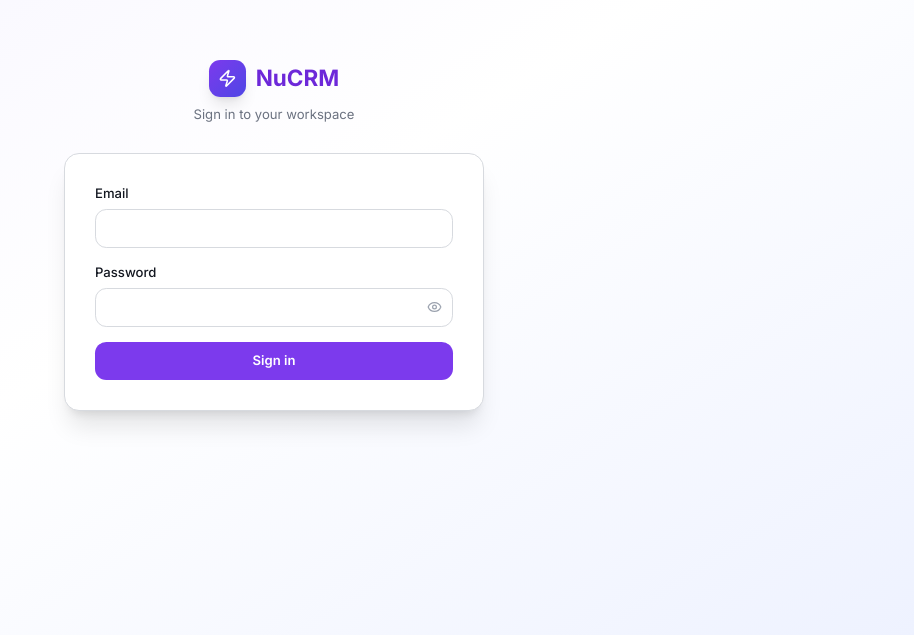
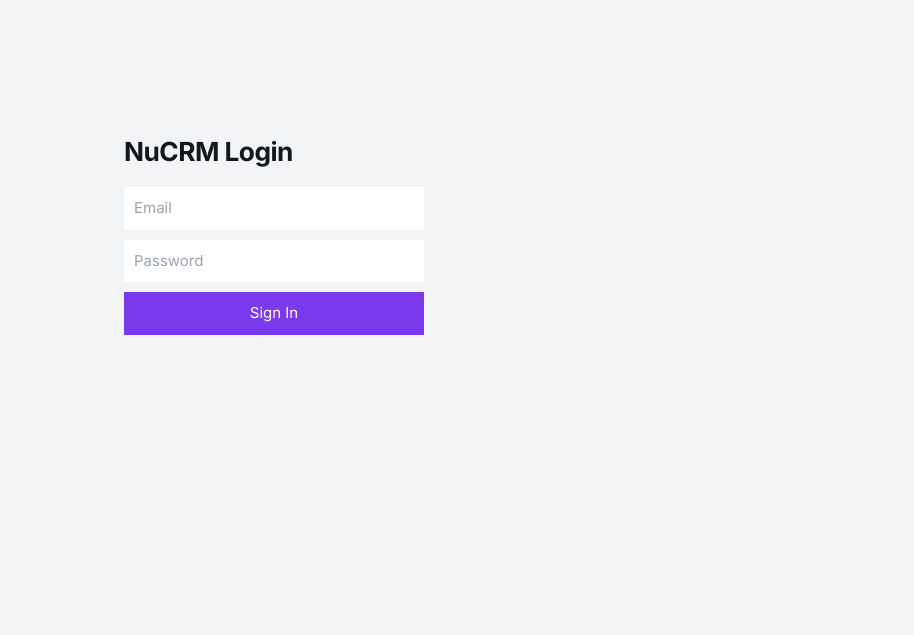
Before and after one commit to vinayakss007/nu2-byopen-510, a Next.js app: page /auth/login in a window 1280 px wide. Shown: the part 165-800 px from the top of the page, without its empty margins (366-1280 px from the left). Built offline with nearby package versions, Linux system fonts and the light colour scheme.

Commit message:
Minimal login page - no CSS dependencies

```diff
--- a/app/auth/login/page.tsx
+++ b/app/auth/login/page.tsx
@@ -1,110 +1,62 @@
 'use client';
 import { useState } from 'react';
-import Link from 'next/link';
-import { Zap, Eye, EyeOff, Loader2 } from 'lucide-react';
 
 export default function LoginPage() {
   const [email, setEmail] = useState('');
   const [password, setPassword] = useState('');
-  const [showPass, setShowPass] = useState(false);
   const [loading, setLoading] = useState(false);
-  const [error, setError] = useState('');
 
-  const handleSubmit = async (e: React.FormEvent) => {
-    e.preventDefault();
-    await doLogin();
-  };
+  async function handleClick() {
+    setLoading(true);
+    console.log('Clicked, calling API...');
 
-  const doLogin = async () => {
-    setError('');
-    if (!email || !password) {
-      setError('Please enter email and password');
-      return;
-    }
+    const response = await fetch('/api/auth/login', {
+      method: 'POST',
+      headers: { 'Content-Type': 'application/json' },
+      body: JSON.stringify({ email, password })
+    });
 
-    setLoading(true);
+    const data = await response.json();
+    console.log('Response:', response.status, data);
 
-    try {
-      const res = await fetch('/api/auth/login', {
-        method:'POST',
-        headers:{'Content-Type':'application/json'},
-        credentials: 'include',
-        body: JSON.stringify({ email, password }),
-      });
-      const data = await res.json();
-
-      if (!res.ok) {
-        setError(data.error || 'Login failed');
-        setLoading(false);
-        return;
-      }
-
+    if (data.ok) {
+      console.log('Success! Going to dashboard');
       window.location.href = '/tenant/dashboard';
-    } catch (err) {
-      setError('Connection error');
+    } else {
+      console.log('Error:', data.error);
+      alert(data.error || 'Login failed');
       setLoading(false);
     }
-  };
+  }
 
   return (
-    <div className="min-h-screen bg-gradient-to-br from-violet-50 via-white to-indigo-50 flex items-center justify-center p-4">
-      <div className="w-full max-w-md">
-        <div className="text-center mb-8">
-          <div className="inline-flex items-center gap-2.5 mb-2">
-            <div className="w-10 h-10 rounded-xl bg-gradient-to-br from-violet-600 to-indigo-600 flex items-center justify-center shadow-lg">
-              <Zap className="w-5 h-5 text-white" />
-            </div>
-            <span className="text-2xl font-bold text-violet-700">NuCRM</span>
-          </div>
-          <p className="text-sm text-gray-500">Sign in to your workspace</p>
-        </div>
+    <div style={{ minHeight: '100vh', display: 'flex', alignItems: 'center', justifyContent: 'center' }}>
+      <div style={{ width: 300 }}>
+        <h1 style={{ marginBottom: 20 }}>NuCRM Login</h1>
 
-        <div className="bg-white rounded-2xl shadow-xl border p-8">
-          {error && (
-            <div className="mb-4 p-3 bg-red-50 text-red-600 text-sm rounded-lg">
-              {error}
-            </div>
-          )}
-          <form onSubmit={handleSubmit} className="space-y-4">
-            <div>
-              <label className="block text-sm font-medium mb-1.5">Email</label>
-              <input
-                type="email"
-                value={email}
-                onChange={e=>setEmail(e.target.value)}
-                className="w-full px-3.5 py-2.5 rounded-xl border text-sm focus:outline-none focus:ring-2 focus:ring-violet-500"
-              />
-            </div>
-            <div>
-              <div className="flex items-center justify-between mb-1.5">
-                <label className="text-sm font-medium">Password</label>
-              </div>
-              <div className="relative">
-                <input
-                  type={showPass?'text':'password'}
-                  value={password}
-                  onChange={e=>setPassword(e.target.value)}
-                  className="w-full px-3.5 py-2.5 rounded-xl border text-sm focus:outline-none focus:ring-2 focus:ring-violet-500 pr-10"
-                />
-                <button
-                  type="button"
-                  onClick={()=>setShowPass(!showPass)}
-                  className="absolute right-3 top-1/2 -translate-y-1/2 text-gray-400"
-                >
-                  {showPass?<EyeOff className="w-4 h-4"/>:<Eye className="w-4 h-4"/>}
-                </button>
-              </div>
-            </div>
-            <button
-              type="submit"
-              disabled={loading}
-              className="w-full py-2.5 bg-violet-600 text-white rounded-xl text-sm font-semibold hover:bg-violet-700 disabled:opacity-50 flex items-center justify-center"
-            >
-              {loading ? <Loader2 className="w-4 h-4 animate-spin mr-2" /> : null}
-              {loading ? 'Signing in...' : 'Sign in'}
-            </button>
-          </form>
-        </div>
+        <input
+          type="email"
+          placeholder="Email"
+          value={email}
+          onChange={(e) => setEmail(e.target.value)}
+          style={{ width: '100%', padding: 10, marginBottom: 10 }}
+        />
+
+        <input
+          type="password"
+          placeholder="Password"
+          value={password}
+          onChange={(e) => setPassword(e.target.value)}
+          style={{ width: '100%', padding: 10, marginBottom: 10 }}
+        />
+
+        <button
+          onClick={handleClick}
+          disabled={loading}
+          style={{ width: '100%', padding: 10, backgroundColor: '#7c3aed', color: 'white', border: 'none', cursor: 'pointer' }}
+        >
+          {loading ? 'Loading...' : 'Sign In'}
+        </button>
       </div>
     </div>
   );
```
